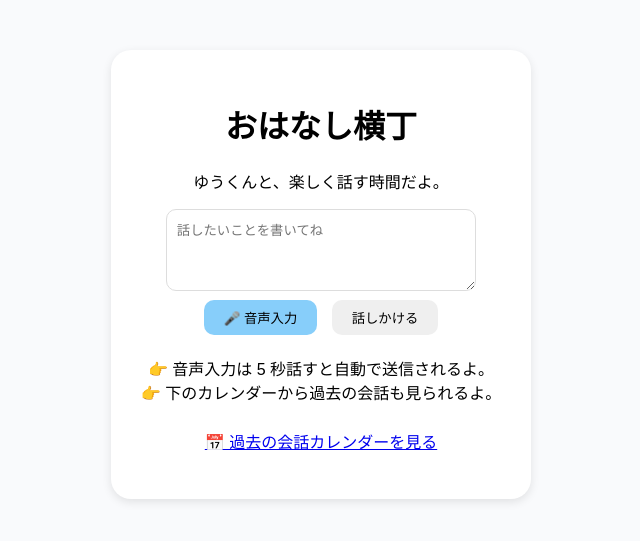
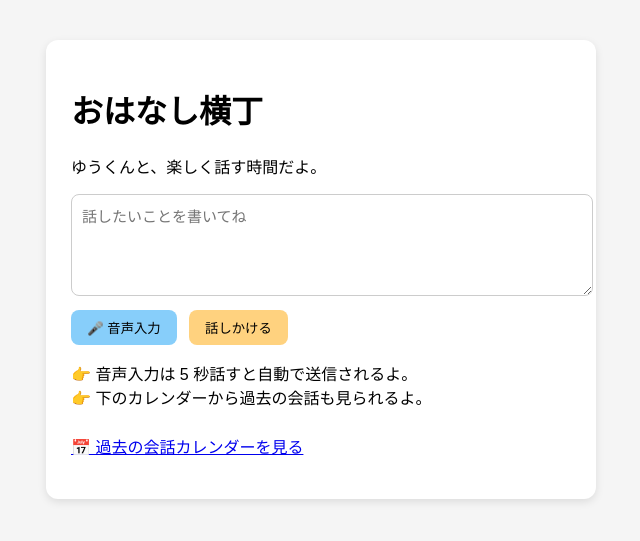
Before and after one commit to murahimurahi/ai_grandchild_bot, a Flask app: page / in a window 1280 px wide. Shown: the top 541 px of the page, without its empty margins (319-959 px from the left). Run offline with Flask 3, Linux system fonts and the light colour scheme.

Commit message:
Update style.css

```diff
--- a/static/style.css
+++ b/static/style.css
@@ -1,38 +1,61 @@
 body {
-  font-family: 'Hiragino Maru Gothic ProN', sans-serif;
-  background: #f9fafc;
-  text-align: center;
-  margin-top: 50px;
+    background: #f5f5f5;
+    font-family: "Hiragino Sans", sans-serif;
 }
 
 .container {
-  background: white;
-  display: inline-block;
-  padding: 30px;
-  border-radius: 20px;
-  box-shadow: 0 3px 10px rgba(0,0,0,0.1);
+    width: 90%;
+    max-width: 500px;
+    margin: 40px auto;
+    background: white;
+    padding: 25px;
+    border-radius: 12px;
+    box-shadow: 0px 3px 8px rgba(0,0,0,0.1);
 }
 
 textarea {
-  width: 80%;
-  height: 60px;
-  border-radius: 10px;
-  border: 1px solid #ddd;
-  padding: 10px;
+    width: 100%;
+    height: 80px;
+    padding: 10px;
+    border-radius: 8px;
+    border: 1px solid #ccc;
+    font-size: 15px;
 }
 
+.buttons { margin-top: 10px; }
+
 button {
-  margin: 5px;
-  padding: 8px 20px;
-  border: none;
-  border-radius: 10px;
-  cursor: pointer;
+    padding: 8px 16px;
+    border-radius: 8px;
+    border: none;
+    cursor: pointer;
+    margin-right: 8px;
 }
 
 #voiceBtn {
-  background-color: #87cefa;
+    background: #87cefa;
+    transition: 0.2s;
 }
 
-button[type="submit"] {
-  background-color: #ffb6c1;
+#voiceBtn.recording {
+    background: #ff5b5b;
+    color: white;
+    animation: pulse 1s infinite;
 }
+
+@keyframes pulse {
+    0% { box-shadow: 0 0 0 0 rgba(255,0,0,0.5); }
+    100% { box-shadow: 0 0 12px 12px rgba(255,0,0,0); }
+}
+
+#sendBtn {
+    background: #ffd27f;
+}
+
+.log-box {
+    background: #fafafa;
+    border: 1px solid #ddd;
+    padding: 10px;
+    margin: 15px 0;
+    border-radius: 8px;
+}
```
